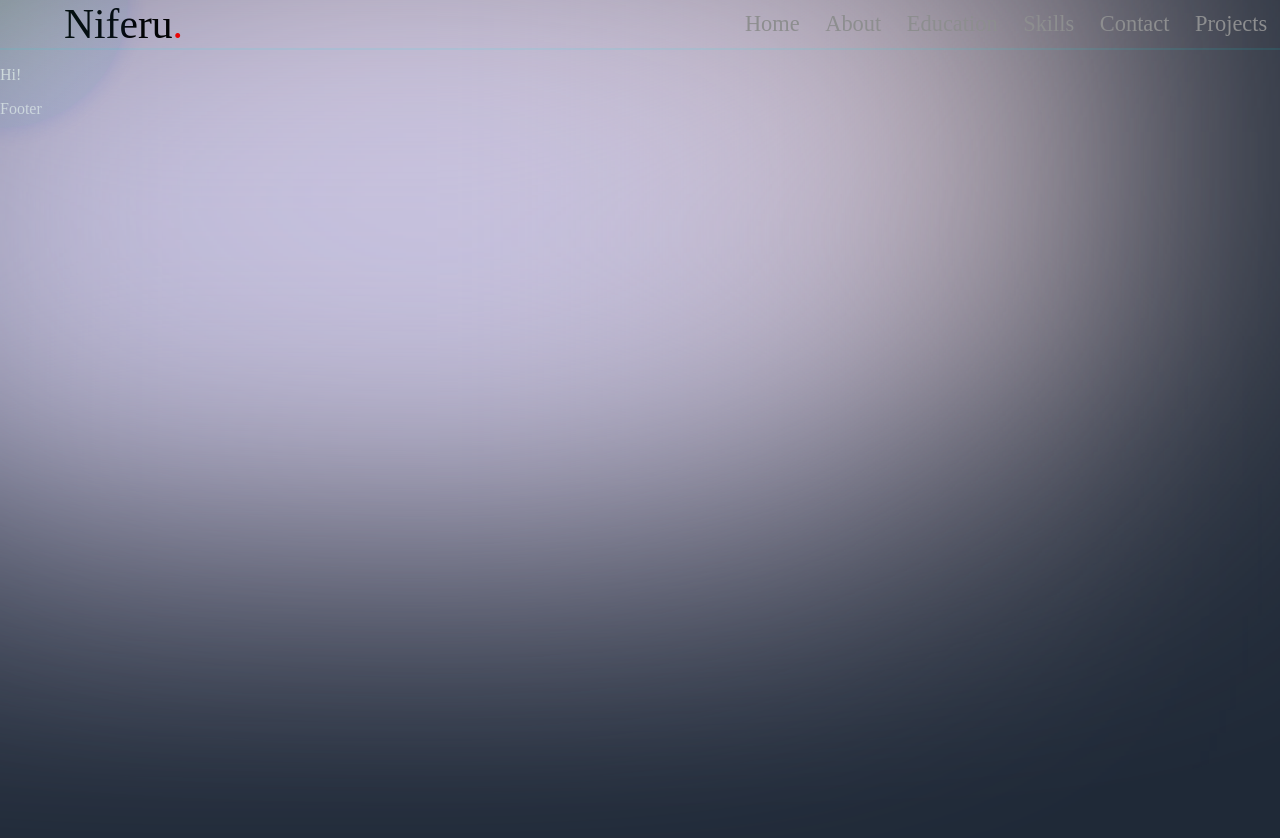
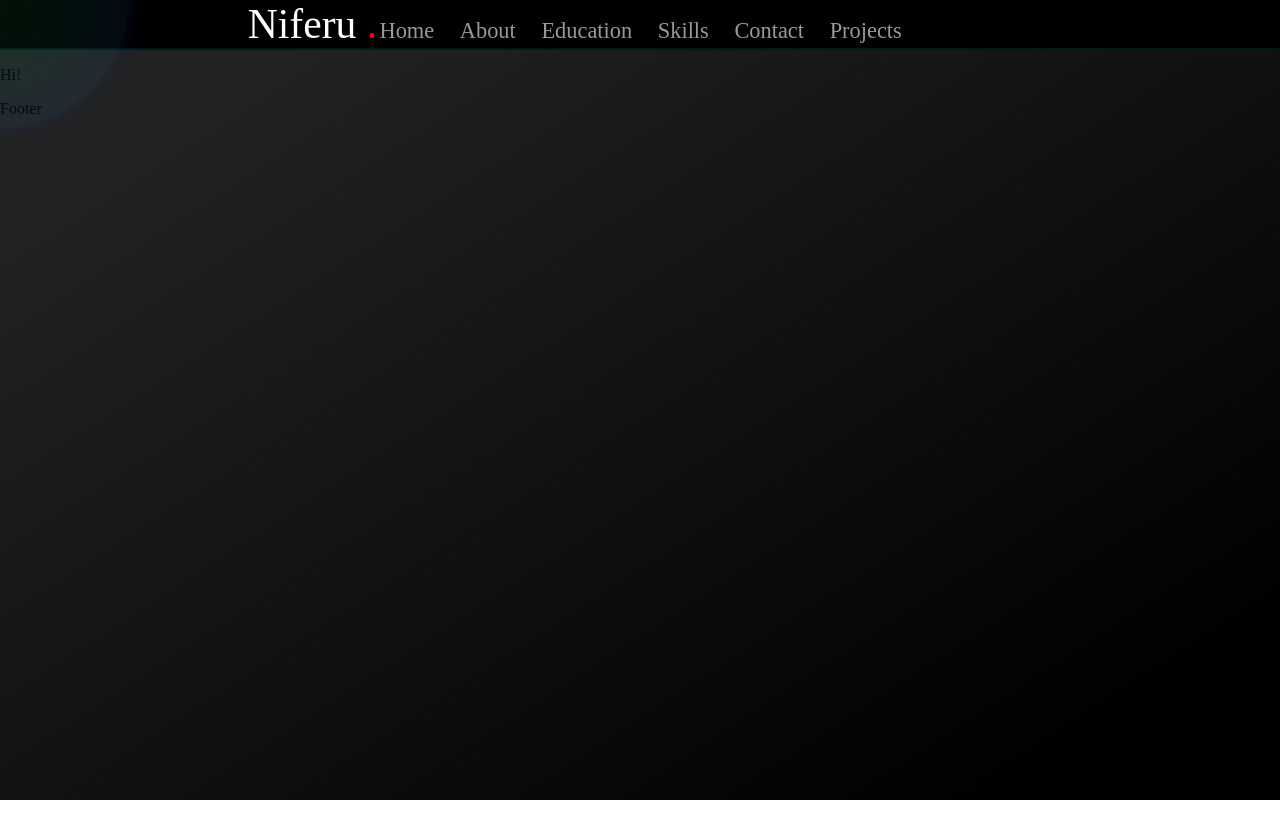
Before and after one commit to Nlferu/niferu-portfolio-website, a Next.js app: page / in a window 1280 px wide. Shown: the top 838 px of the page. After the commit the page ends 800 px from the top, so only its background shows below. Built offline with nearby package versions, Linux system fonts and the light colour scheme.

Commit message:
header update

```diff
--- a/app/layout.js
+++ b/app/layout.js
@@ -17,9 +17,7 @@ export const metadata = {
 export default function RootLayout({ children }) {
     return (
         <html lang="en">
-            <body className={page.custom}>
-                <div className={page.firstColor}></div>
-                <div className={page.secondColor}></div>
+            <body>
                 <Header />
                 <Cursor />
                 {children}
--- a/components/header.js
+++ b/components/header.js
@@ -6,8 +6,8 @@ import { motion } from "framer-motion"
 
 export default function Header() {
     return (
-        <header className={header.nav}>
-            <motion.div initial={{ y: -100, x: "-50%", opacity: 0 }} animate={{ y: 0, x: "-50%", opacity: 1 }}></motion.div>
+        <motion.header className={header.nav} initial={{ y: -100, opacity: 0 }} animate={{ y: 0, opacity: 1 }}>
+            <motion.div initial={{ y: -100, x: "-50%", opacity: 0 }} animate={{ y: 0, x: "-50%", opacity: 1 }}>
                 <Link className={header.title} href="/">
                     Niferu <span className={header.dot}>.</span>
                 </Link>
@@ -29,6 +29,7 @@ export default function Header() {
                 <Link className={header.underline} href="/">
                     Projects
                 </Link>
-        </header>
+            </motion.div>
+        </motion.header>
     )
 }
--- a/styles/header.module.css
+++ b/styles/header.module.css
@@ -2,7 +2,7 @@
     margin-right: auto;
     margin-left: 5dvw;
     text-decoration: none;
-    color: black;
+    color: white;
     font-size: clamp(2rem, 1rem + 2dvw, 7rem); /** Setting (min, step, max) font size while changing screen resolution */
 }
 
@@ -20,6 +20,7 @@
     z-index: 1;
     width: 100%;
     border-bottom: 2px solid rgba(0, 255, 255, 0.1);
+    background: black;
 }
 
 .header {
```
Lines whose indentation alone changed are shown as unchanged.
